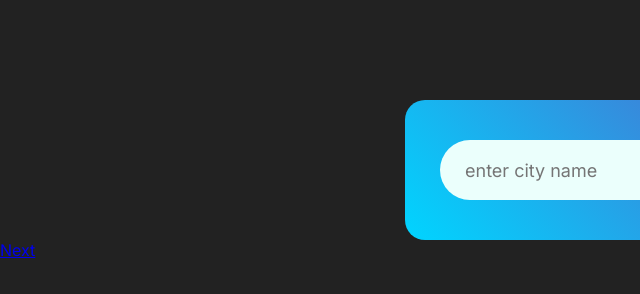
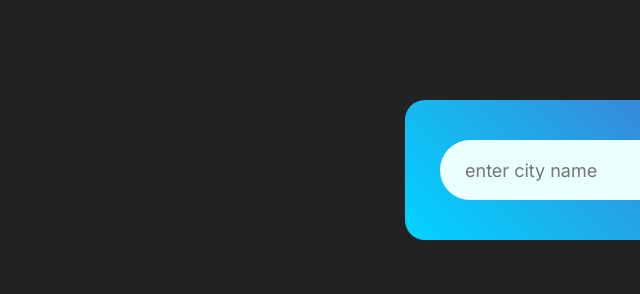
Before and after one commit to gauravpokale-ind/JavascriptProjects, a plain HTML site: page 18jsWeatherPro/index.html in a window 1280 px wide. Shown: the full height of the page, 0-640 px from the left. Drawn offline with Linux system fonts and the light colour scheme.

Commit message:
update files

```diff
--- a/18jsWeatherPro/index.html
+++ b/18jsWeatherPro/index.html
@@ -45,7 +45,6 @@
 
     <script src="index.js"></script>
 
-    <a href="/8jsPassGeneratorPro/index.html">Next</a>
 </body>
 
 </html>
```
